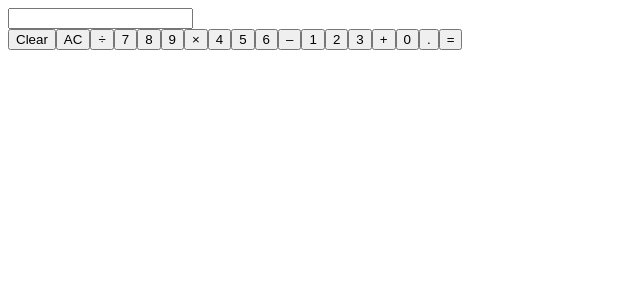
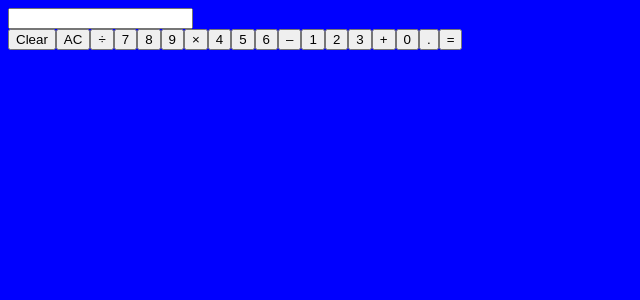
Before and after one commit to Sushant0819/Calculator-demo, a React (Create React App) app: page / in a window 1280 px wide. Shown: the top 300 px of the page, without its empty margins (0-640 px from the left). Built offline with nearby package versions, Linux system fonts and the light colour scheme.

Commit message:
first commit

```diff
--- a/src/App.css
+++ b/src/App.css
@@ -0,0 +1,3 @@
+body{
+  background-color: blue;
+}
--- a/src/App.js
+++ b/src/App.js
@@ -1,4 +1,5 @@
 import React, { useState } from "react";
+import './App.css';
 
 const App = () => {
    const [result , setResult]= useState("");
```
